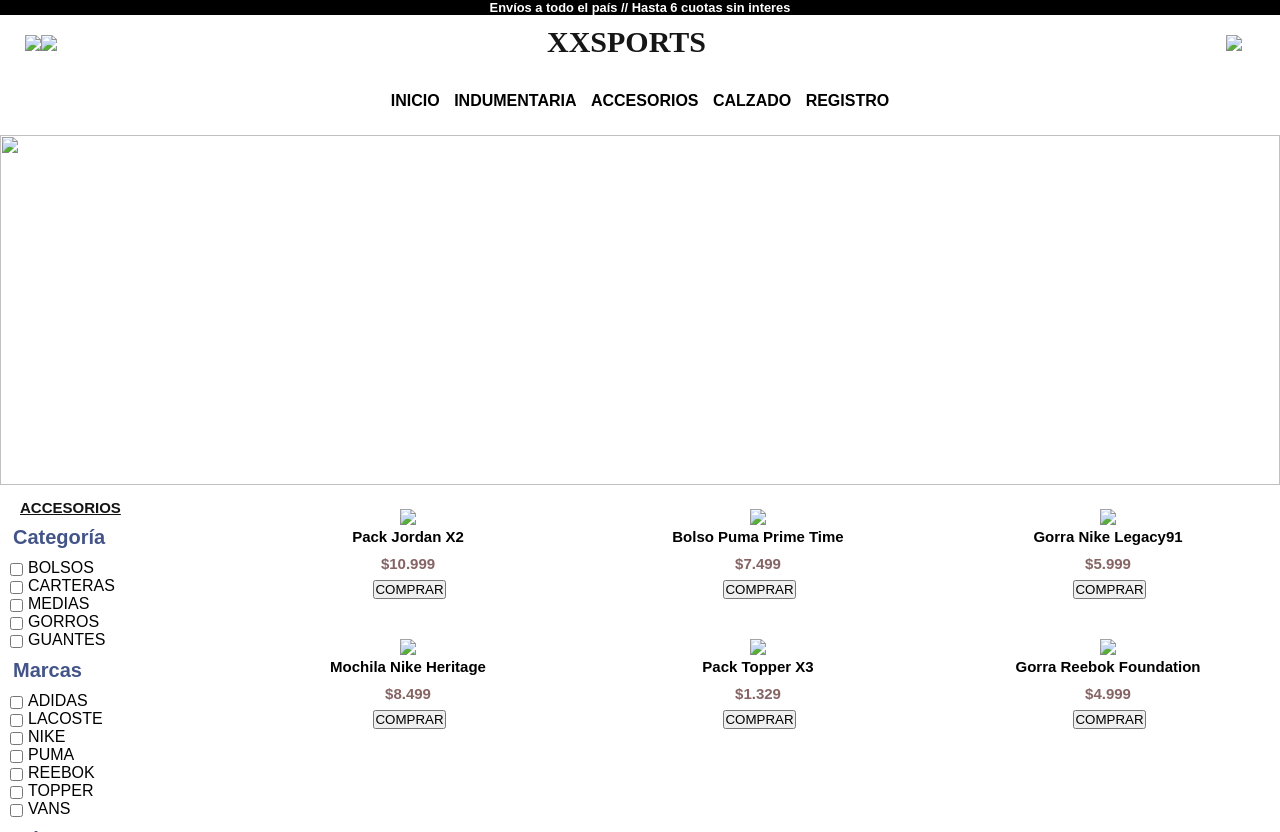
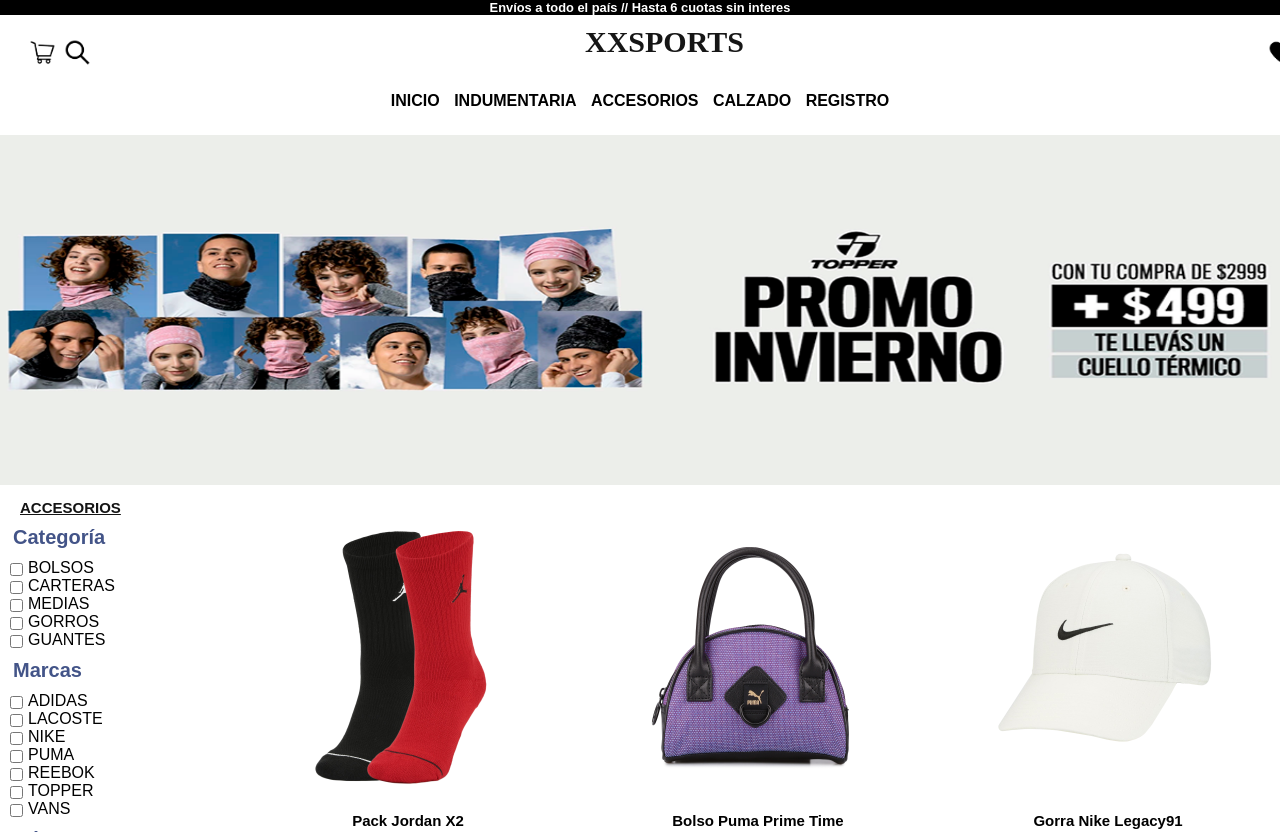
Before and after one commit to camivaliante/desafioCoder, a plain HTML site: page pages/accesorios.html in a window 1280 px wide. Shown: the top 832 px of the page. Drawn offline with Linux system fonts and the light colour scheme; the site is published under a folder, as on GitHub Pages, so addresses that start at the root find nothing; a web font is replaced by a local one.

Commit message:
acomodé los links de las imagenes en las pages

```diff
--- a/pages/accesorios.html
+++ b/pages/accesorios.html
@@ -18,10 +18,10 @@
 
     <div class="header">
 
-      <img class="header_icon1" src="/assets/img/carrito.png">
-      <img class="header_icon2" src="/assets/img/lupita.png">
+      <img class="header_icon1" src="../assets/img/carrito.png">
+      <img class="header_icon2" src="../assets/img/lupita.png">
       <h1>XXSPORTS</h1>
-      <img class="corazon" src="/assets/img/corazon.png">
+      <img class="corazon" src="../assets/img/corazon.png">
 
     </div>
 
@@ -53,7 +53,7 @@
     </nav>
 
     <div class="fotoheader">
-      <img src="/assets/img/BANNER ACC.png">
+      <img src="../assets/img/BANNER ACC.png">
     </div>
 
   </header>
@@ -64,39 +64,39 @@
       <div class="productos_index1">
 
         <div class="index_coleccion1">
-          <img src="/assets/img/NI_SX5545-011-1.jpg">
+          <img src="../assets/img/NI_SX5545-011-1.jpg">
           <h4>Pack Jordan X2</h4>
           <P>$10.999</P>
           <button>COMPRAR</button>
         </div>
 
         <div class="index_coleccion1">
-          <img src="/assets/img/PU_077946-02-1.jpg">
+          <img src="../assets/img/PU_077946-02-1.jpg">
           <h4>Bolso Puma Prime Time</h4>
           <P>$7.499</P>
           <button>COMPRAR</button>
         </div>
 
         <div class="index_coleccion1">
-          <img src="/assets/img/NI_CU9892-025-2.jpg">
+          <img src="../assets/img/NI_CU9892-025-2.jpg">
           <h4>Gorra Nike Legacy91</h4>
           <P>$5.999</P>
           <button>COMPRAR</button>
         </div>
         <div class="index_coleccion1">
-          <img src="/assets/img/NI_DM2158-010-1.jpg">
+          <img src="../assets/img/NI_DM2158-010-1.jpg">
           <h4>Mochila Nike Heritage</h4>
           <P>$8.499</P>
           <button>COMPRAR</button>
         </div>
         <div class="index_coleccion1">
-          <img src="/assets/img/TO_172607-1.jpg">
+          <img src="../assets/img/TO_172607-1.jpg">
           <h4>Pack Topper X3</h4>
           <P>$1.329</P>
           <button>COMPRAR</button>
         </div>
         <div class="index_coleccion1">
-          <img src="/assets/img/RE_AO0039-1.jpg">
+          <img src="../assets/img/RE_AO0039-1.jpg">
           <h4>Gorra Reebok Foundation</h4>
           <P>$4.999</P>
           <button>COMPRAR</button>
```
Also changed, not shown: pages/calzado.html (+11 -10 lines), pages/indumentaria.html (+11 -10 lines), pages/registro.html (+3 -3 lines).
